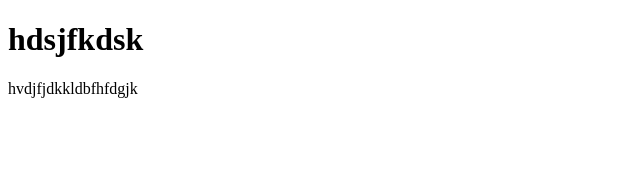
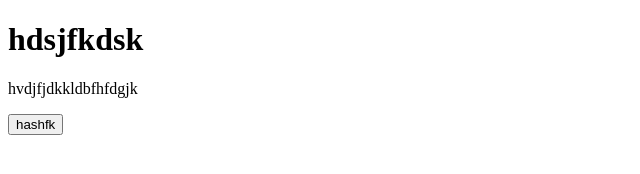
Before and after one commit to susbytes45/practise, a plain HTML site: page index.html in a window 1280 px wide. Shown: the whole page, without its empty margins (0-640 px from the left). Drawn offline with Linux system fonts and the light colour scheme.

Commit message:
index.html changed

```diff
--- a/index.html
+++ b/index.html
@@ -8,5 +8,6 @@
   <body>
     <h1>hdsjfkdsk</h1>
     <p>hvdjfjdkkldbfhfdgjk</p>
+    <button>hashfk</button>
   </body>
 </html>
```
